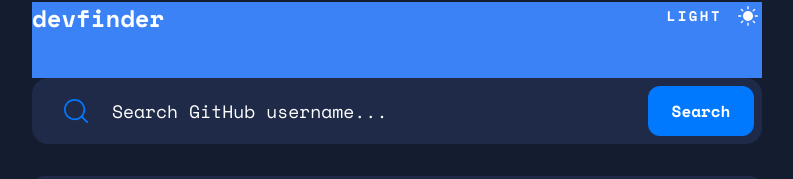
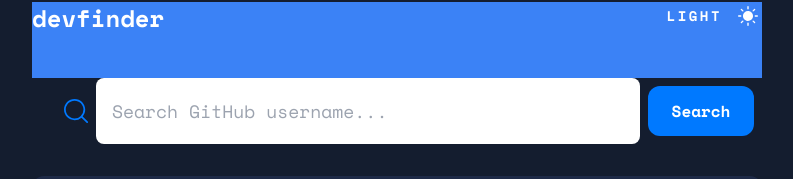
Before and after one commit to MaxAnderberg/devfinder, a React app: page / in a window 1280 px wide. Shown: the part 123-302 px from the top of the page, without its empty margins (243-1036 px from the left). Built offline with nearby package versions, Linux system fonts and the light colour scheme; the HTML template or start-up script is replaced by a standard one.

Commit message:
added light mode to

```diff
--- a/src/components/SearchBar/SearchBar.tsx
+++ b/src/components/SearchBar/SearchBar.tsx
@@ -16,7 +16,7 @@ const SearchBar = (props: any) => {
   };
 
   return (
-    <div className="bg-[#1E2A47] lg:w-[730px] md:w-[573px] w-[337px] rounded-2xl">
+    <div className="bg-primary-white lg:w-[730px] md:w-[573px] w-[337px] rounded-2xl dark:bg-dark-primary">
       <form onSubmit={handleSearch} className="flex">
         <div className="m-auto ml-4 md:ml-8">
           <SearchIcon
@@ -25,7 +25,7 @@ const SearchBar = (props: any) => {
           />
         </div>
         <input
-          className="rounded-lg py-4 md:p-4 border-0 w-full placeholder-white bg-[#1E2A47] text-white focus:ring-0 focus:outline-none text-xs md:text-lg ml-2"
+          className="rounded-lg py-4 md:p-4 border-0 w-full dark:placeholder-white dark:bg-dark-primary dark:text-white focus:ring-0 focus:outline-none text-xs md:text-lg ml-2"
           type="text"
           placeholder="Search GitHub username..."
           onChange={handleInputChange}
```
